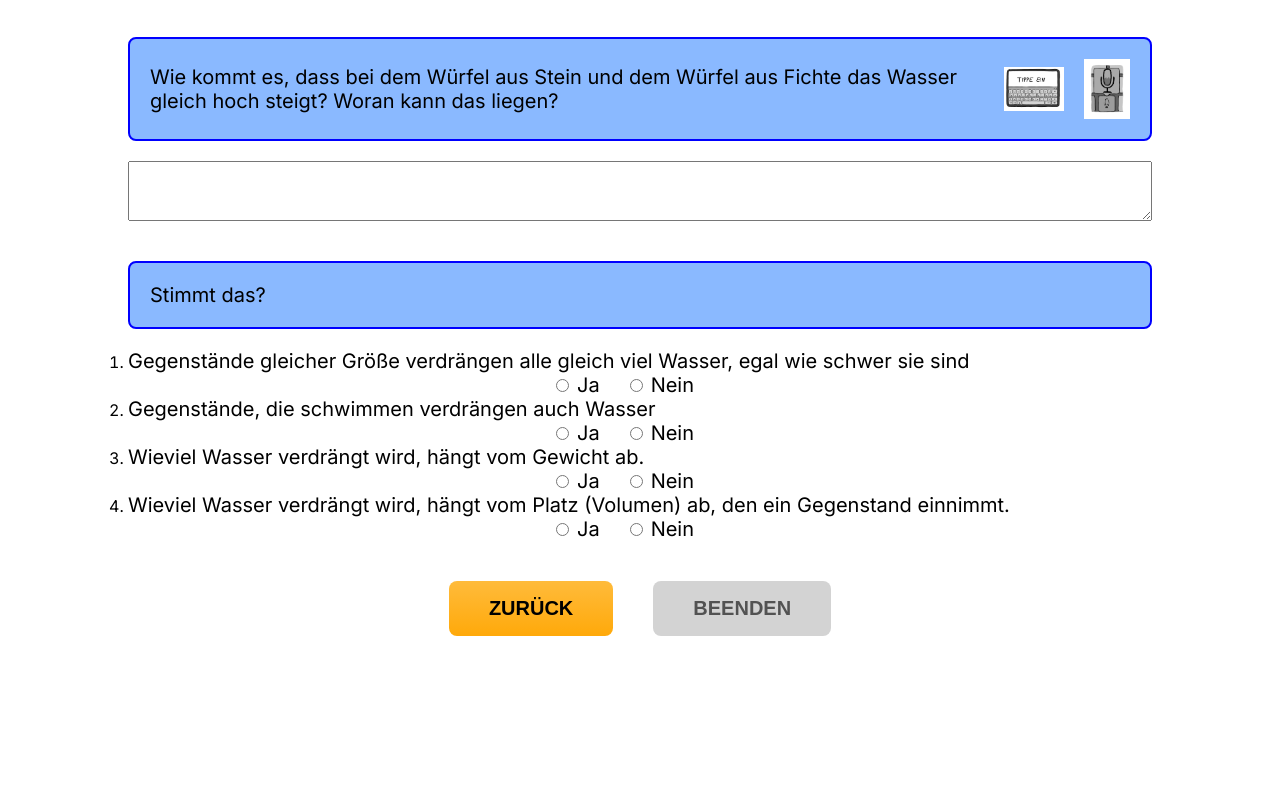
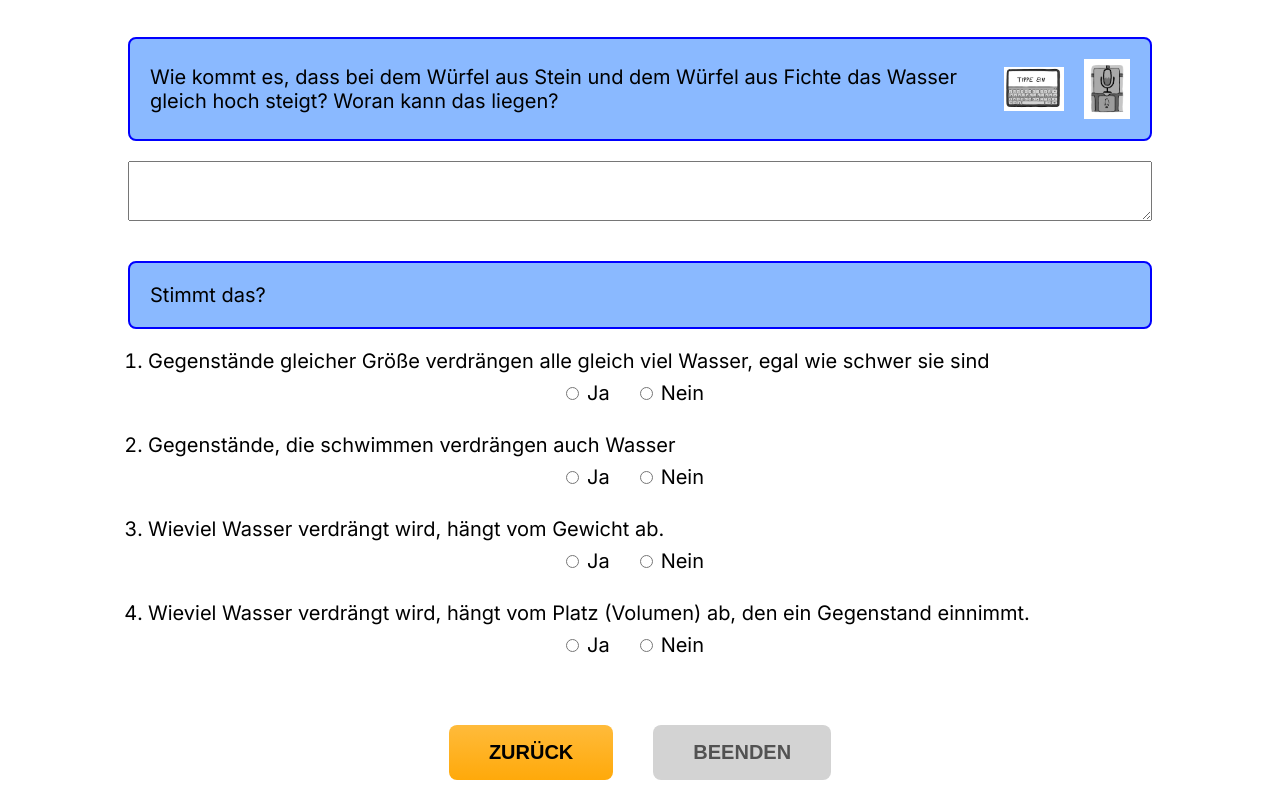
Before and after one commit to derjubu/digiswim-station-1, a Next.js app: page /result in a window 1280 px wide. Shown: the part 545-1345 px from the top of the page. Before the commit the page ends 1201 px from the top, so only its background shows below. Built offline with nearby package versions, Linux system fonts and the light colour scheme.

Commit message:
add: css for list items

```diff
--- a/src/pages/result.tsx
+++ b/src/pages/result.tsx
@@ -125,7 +125,7 @@
       <Label htmlFor="task3">
         <Task>Stimmt das?</Task>
         <ol>
-          <li>
+          <li className={styles.listElem}>
             <p className={styles.paragraph}>
               Gegenstände gleicher Größe verdrängen alle gleich viel Wasser,
               egal wie schwer sie sind
@@ -157,7 +157,7 @@
               Nein
             </label>
           </li>
-          <li>
+          <li className={styles.listElem}>
             <p className={styles.paragraph}>
               Gegenstände, die schwimmen verdrängen auch Wasser
             </p>
@@ -188,7 +188,7 @@
               Nein
             </label>
           </li>
-          <li>
+          <li className={styles.listElem}>
             <p className={styles.paragraph}>
               Wieviel Wasser verdrängt wird, hängt vom Gewicht ab.
             </p>
@@ -219,7 +219,7 @@
               Nein
             </label>
           </li>
-          <li>
+          <li className={styles.listElem}>
             <p className={styles.paragraph}>
               Wieviel Wasser verdrängt wird, hängt vom Platz (Volumen) ab, den
               ein Gegenstand einnimmt.
--- a/src/styles/Home.module.css
+++ b/src/styles/Home.module.css
@@ -16,6 +16,16 @@
 .paragraph {
   font-size: 20px;
   text-align: left;
+  margin-bottom: 8px;
+}
+
+.listElem {
+  margin-bottom: 28px;
+  margin-left: 20px;
+}
+
+.listElem::marker {
+  font-size: 20px;
 }
 
 .input {
```
